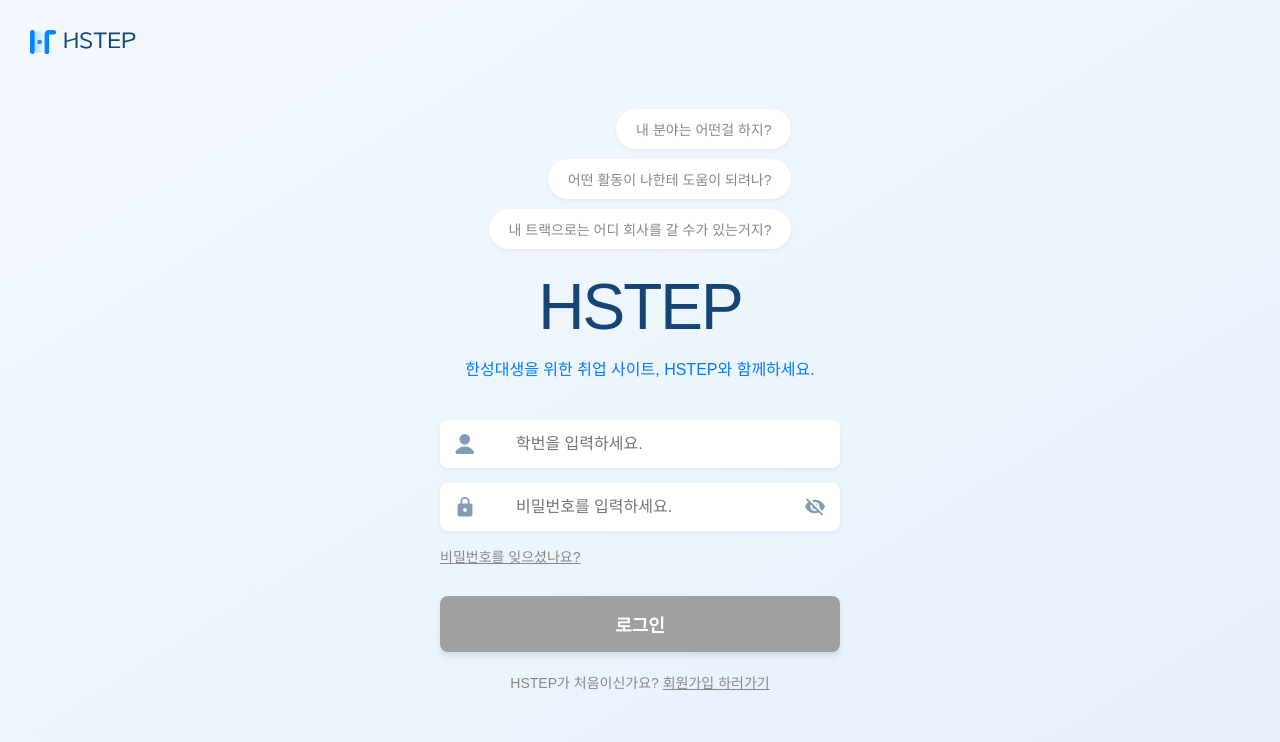
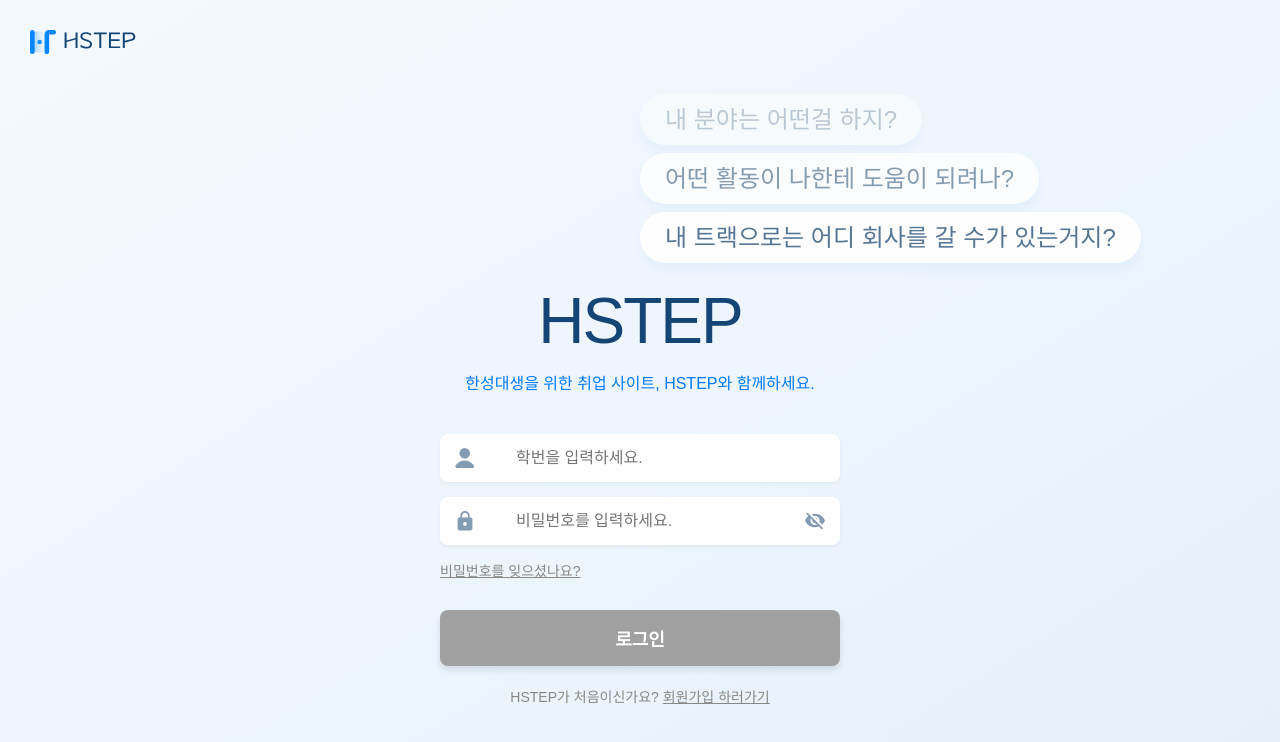
Before and after one commit to Engineering-Competition-HStep/Front, a React (Vite) app: page / in a window 1280 px wide. Shown: the top 742 px of the page. Built offline with nearby package versions, Linux system fonts and the light colour scheme; a web font is replaced by a local one.

Commit message:
fix: 로그인 페이지 UI 개선
[UI 개선] Login.jsx/Login.module.css: 말풍선 블럭 투명도 조절

```diff
--- a/src/pages/Login.jsx
+++ b/src/pages/Login.jsx
@@ -36,9 +36,9 @@
       </div>
 
       <div className={styles.bubbleContainer}>
-        <div className={styles.bubble}>내 분야는 어떤걸 하지?</div>
-        <div className={styles.bubble}>어떤 활동이 나한테 도움이 되려나?</div>
-        <div className={styles.bubble}>내 트랙으로는 어디 회사를 갈 수가 있는거지?</div>
+        <div className={`${styles.bubble} ${styles.bubble1}`}>내 분야는 어떤걸 하지?</div>
+        <div className={`${styles.bubble} ${styles.bubble2}`}>어떤 활동이 나한테 도움이 되려나?</div>
+        <div className={`${styles.bubble} ${styles.bubble3}`}>내 트랙으로는 어디 회사를 갈 수가 있는거지?</div>
       </div>
 
       <div className={styles.header}>
--- a/src/pages/Login.module.css
+++ b/src/pages/Login.module.css
@@ -23,18 +23,47 @@
 .bubbleContainer {
   display: flex;
   flex-direction: column;
-  align-items: flex-end;
+  align-items: flex-start;
+  gap: 8px;
+  z-index: 5;
+  align-self: flex-start;
+  margin-left: calc(50%);
   margin-bottom: 20px;
-  gap: 10px;
 }
 
+
 .bubble {
-  background-color: var(--color-white);
-  padding: 10px 20px;
-  border-radius: 20px;
-  color: var(--color-text-gray);
-  font-size: 14px;
-  box-shadow: 0 2px 4px rgba(0,0,0,0.05);
+  height: 51px;
+  display: flex;
+  align-items: center;
+  padding: 0 25px;
+  box-shadow: 0px 8px 8px rgba(0, 132, 255, 0.04);
+  border-radius: 100px;
+
+  font-family: 'Pretendard', sans-serif;
+  font-size: 24px;
+  font-weight: 500;
+  line-height: 29px;
+  backdrop-filter: blur(11.2px);
+
+  white-space: nowrap;
+  box-sizing: border-box;
+  width: max-content;
+}
+
+.bubble1 {
+  background: #F7FAFD;
+  color: #BAC8D5; /* 가장 투명한 글씨 (약 30% 불투명도) */
+}
+
+.bubble2 {
+  background: #FBFCFE;
+  color: #849CB2; /* 중간 투명도 글씨 (약 65% 불투명도) */
+}
+
+.bubble3 {
+  background: #FEFEFE;
+  color: #567694; /* 가장 선명한 글씨 (100% 불투명도) */
 }
 
 .header {
```
